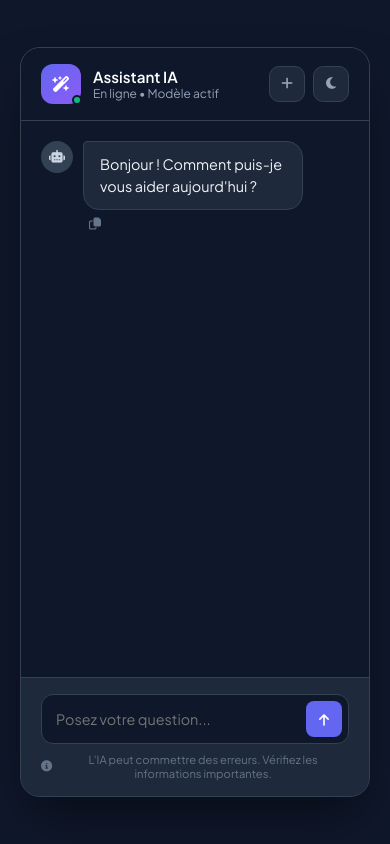
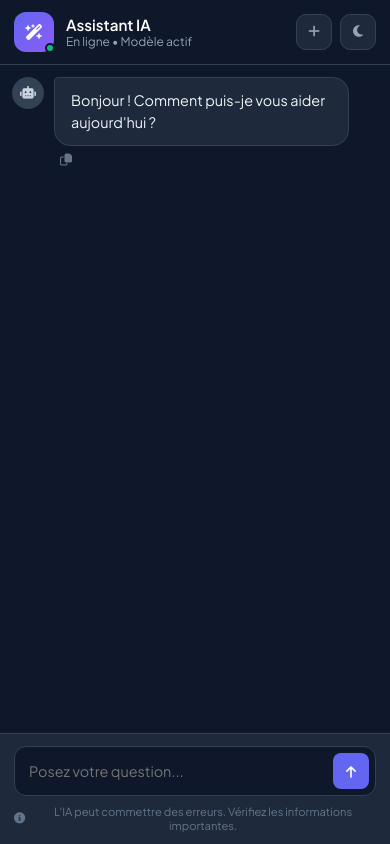
Before and after one commit to donovan057/mon-chatbot, a website: page index.html in a window 390 px wide. Drawn offline with nearby package versions, Linux system fonts and the light colour scheme.

Commit message:
Design du chatbot 100% responsive (mobile & desktop)

```diff
--- a/index.html
+++ b/index.html
@@ -2,7 +2,7 @@
 <html lang="fr">
 <head>
     <meta charset="UTF-8">
-    <meta name="viewport" content="width=device-width, initial-scale=1.0">
+    <meta name="viewport" content="width=device-width, initial-scale=1.0, maximum-scale=1.0, user-scalable=no">
     <title>Assistant IA</title>
     <!-- Fonts & FontAwesome -->
     <link href="https://fonts.googleapis.com/css2?family=Plus+Jakarta+Sans:wght@400;500;600;700&display=swap" rel="stylesheet">
--- a/style.css
+++ b/style.css
@@ -9,7 +9,8 @@
 /* Thème Sombre (Par défaut) */
 body {
     background: #0f172a;
-    min-height: 100vh;
+    /* 100dvh gère la hauteur réelle de l'écran mobile avec barre d'adresse */
+    height: 100dvh;
     display: flex;
     align-items: center;
     justify-content: center;
@@ -19,7 +20,8 @@ body {
 .chat-card {
     width: 100%;
     max-width: 650px;
-    height: 750px;
+    height: 100%;
+    max-height: 750px;
     background: #1e293b;
     border-radius: 20px;
     box-shadow: 0 25px 50px -12px rgba(0, 0, 0, 0.5);
@@ -31,17 +33,26 @@ body {
 
 /* Header */
 .chat-header {
-    padding: 16px 20px;
+    padding: 14px 18px;
     background: #0f172a;
     color: #ffffff;
     display: flex;
     align-items: center;
     justify-content: space-between;
     border-bottom: 1px solid #334155;
+    flex-shrink: 0;
 }
 
-.header-left { display: flex; align-items: center; gap: 12px; }
-.avatar-container { position: relative; }
+.header-left {
+    display: flex;
+    align-items: center;
+    gap: 12px;
+    min-width: 0; /* Permet la troncation propre du texte si nécessaire */
+}
+.avatar-container {
+    position: relative;
+    flex-shrink: 0;
+}
 
 .bot-avatar {
     width: 40px;
@@ -65,10 +76,21 @@ body {
     border-radius: 50%;
 }
 
+.header-info {
+    white-space: nowrap;
+    overflow: hidden;
+    text-overflow: ellipsis;
+}
+
 .header-info h3 { font-size: 0.95rem; font-weight: 600; }
 .header-info p { font-size: 0.75rem; color: #94a3b8; }
 
-.header-actions { display: flex; gap: 8px; }
+.header-actions {
+    display: flex;
+    gap: 8px;
+    flex-shrink: 0;
+}
+
 .header-actions button {
     background: #1e293b;
     border: 1px solid #334155;
@@ -86,7 +108,7 @@ body {
 /* Zone des messages */
 .chat-messages {
     flex: 1;
-    padding: 20px;
+    padding: 16px;
     overflow-y: auto;
     display: flex;
     flex-direction: column;
@@ -120,7 +142,7 @@ body {
 .message {
     display: flex;
     gap: 10px;
-    max-width: 85%;
+    max-width: 88%;
     position: relative;
     animation: messagePop 0.3s cubic-bezier(0.16, 1, 0.3, 1) forwards;
 }
@@ -145,11 +167,17 @@ body {
     justify-content: center;
     font-size: 0.8rem;
     color: #cbd5e1;
-    flex-shrink: 0;
+    flex-shrink: 0; /* Ne s'écrase pas si la bulle est grande */
 }
 .message.user .avatar { background: #6366f1; color: #fff; }
 
-.bubble-wrapper { display: flex; flex-direction: column; gap: 4px; position: relative; }
+.bubble-wrapper {
+    display: flex;
+    flex-direction: column;
+    gap: 4px;
+    position: relative;
+    min-width: 0; /* Incontournable pour contenir le pre/code */
+}
 
 .bubble {
     padding: 12px 16px;
@@ -157,6 +185,7 @@ body {
     font-size: 0.9rem;
     line-height: 1.5;
     color: #f1f5f9;
+    word-break: break-word; /* Protège le layout contre les longs mots/liens */
 }
 
 .message.user .bubble {
@@ -184,8 +213,15 @@ body {
 }
 .copy-btn:hover { color: #cbd5e1; background: #334155; }
 
-/* Code Syntax Highlighting */
-.bubble pre { margin: 8px 0; border-radius: 8px; overflow-x: auto; }
+/* Code Syntax Highlighting Responsive */
+.bubble pre {
+    margin: 8px 0;
+    border-radius: 8px;
+    overflow-x: auto;
+    max-width: 100%;
+    padding: 10px;
+    background: #0f172a;
+}
 .bubble code { font-family: monospace; font-size: 0.85rem; }
 
 /* Animation "L'IA écrit..." */
@@ -206,7 +242,13 @@ body {
 }
 
 /* Zone de Saisie & Footer */
-.chat-footer { padding: 16px 20px; background: #1e293b; border-top: 1px solid #334155; }
+.chat-footer {
+    padding: 14px 18px;
+    background: #1e293b;
+    border-top: 1px solid #334155;
+    flex-shrink: 0;
+}
+
 .input-wrapper {
     display: flex;
     align-items: center;
@@ -223,6 +265,7 @@ body {
     outline: none;
     font-size: 0.9rem;
     color: #f8fafc;
+    min-width: 0;
 }
 .input-wrapper button {
     width: 36px;
@@ -232,6 +275,7 @@ body {
     color: #ffffff;
     border-radius: 8px;
     cursor: pointer;
+    flex-shrink: 0;
 }
 
 /* Mention légale / Disclaimer */
@@ -253,7 +297,36 @@ body.light-mode .chat-header { background: #f8fafc; color: #0f172a; border-color
 body.light-mode .header-actions button { background: #ffffff; border-color: #cbd5e1; color: #64748b; }
 body.light-mode .chat-messages { background-color: #f1f5f9; }
 body.light-mode .message.bot .bubble { background: #ffffff; color: #0f172a; border-color: #cbd5e1; }
+body.light-mode .bubble pre { background: #f8fafc; }
 body.light-mode .chat-footer { background: #ffffff; border-color: #e2e8f0; }
 body.light-mode .input-wrapper { background: #f8fafc; border-color: #cbd5e1; }
 body.light-mode .input-wrapper input { color: #0f172a; }
 body.light-mode .chat-disclaimer { color: #94a3b8; }
+
+/* --- Media Queries : Adaptation Mobile (< 640px) --- */
+@media (max-width: 640px) {
+    body {
+        padding: 0;
+        height: 100dvh;
+    }
+
+    .chat-card {
+        max-width: 100%;
+        height: 100dvh;
+        max-height: 100dvh;
+        border-radius: 0;
+        border: none;
+    }
+
+    .message {
+        max-width: 92%;
+    }
+
+    .chat-header, .chat-footer {
+        padding: 12px 14px;
+    }
+
+    .chat-messages {
+        padding: 12px;
+    }
+}
```
